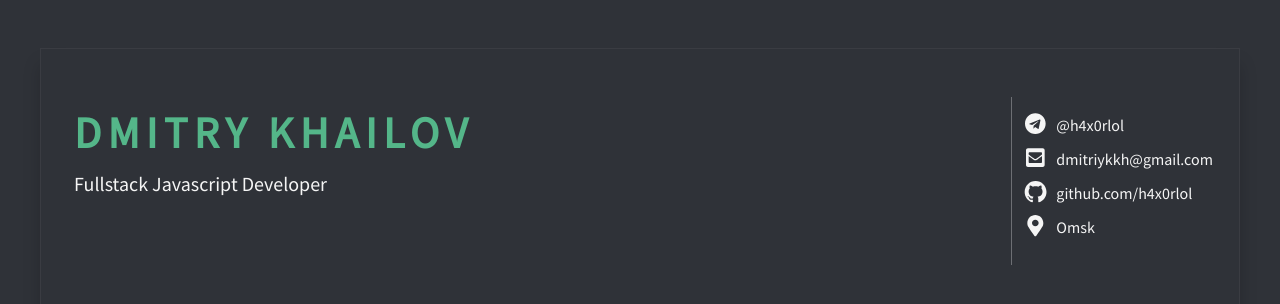
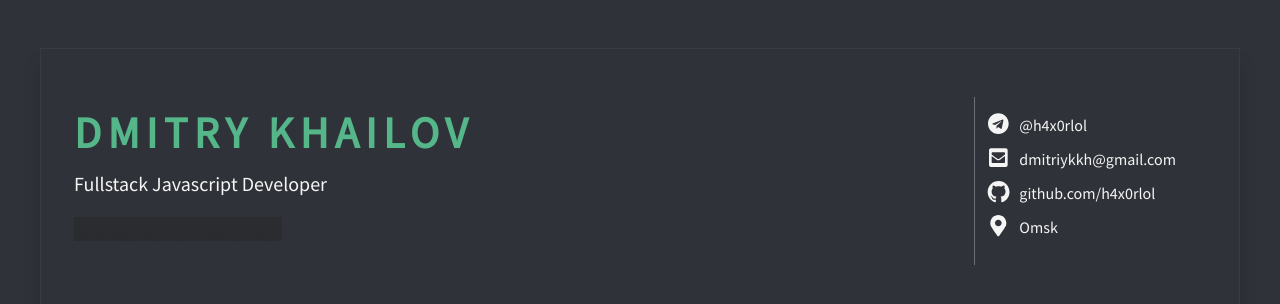
Before and after one commit to h4x0rlol/Blog, a Next.js app in the folder client/: page / in a window 1280 px wide. Shown: the top 304 px of the page. Built offline with nearby package versions, Linux system fonts and the light colour scheme.

Commit message:
add spoiler element

```diff
--- a/client/components/Header.jsx
+++ b/client/components/Header.jsx
@@ -7,7 +7,10 @@ const Header = () => {
         <div className={styles.header_name}>
           <h2 className={styles.header_name_text}>Dmitry Khailov</h2>
           <div className={styles.header_name_specializaton}>
-            Fullstack Javascript Developer
+            <p>Fullstack Javascript Developer</p>
+            <div className={styles.header_spoiler}>
+              <p>at least would like to be</p>
+            </div>
           </div>
         </div>
         <div className={styles.header_contacts}>
--- a/client/pages/index.jsx
+++ b/client/pages/index.jsx
@@ -3,8 +3,10 @@ import styles from "../styles/Index.module.scss";
 
 const Index = () => {
   return (
-    <div className={styles.container}>
-      <Header />
+    <div className={styles.main}>
+      <div className={styles.container}>
+        <Header />
+      </div>
     </div>
   );
 };
--- a/client/styles/Header.module.scss
+++ b/client/styles/Header.module.scss
@@ -12,8 +12,7 @@
 }
 
 .header_name {
-  flex: 0 0 100%;
-  max-width: 85%;
+  width: 100%;
 }
 
 .header_name_text {
@@ -32,9 +31,22 @@
   color: #f5f5f5;
 }
 
+.header_spoiler {
+  display: flex;
+  height: 1.5rem;
+  width: 13rem;
+  margin-top: 1rem;
+  color: #2a2c30;
+  background-color: #2a2c30;
+}
+
+.header_spoiler:hover {
+  color: #f5f5f5;
+  background-color: #2f3238;
+}
+
 .header_contacts {
   display: flex;
-  width: 100%;
   border-left: 1px solid rgba(255, 255, 255, 0.3);
   font-size: 1rem;
 }
@@ -77,6 +89,7 @@
   .header_content {
     flex-direction: column;
   }
+
   .header_contacts {
     margin-top: 1rem;
     border-left: 0;
--- a/client/styles/Index.module.scss
+++ b/client/styles/Index.module.scss
@@ -1,3 +1,8 @@
+.main {
+  padding-left: 1rem;
+  padding-right: 1rem;
+}
+
 .container {
   display: flex;
   max-width: 1200px;
--- a/client/styles/global.scss
+++ b/client/styles/global.scss
@@ -24,6 +24,4 @@ $l: #1abc89;
 body {
   background-color: $db;
   color: $dc;
-  padding-right: 1rem;
-  padding-left: 1rem;
 }
```
